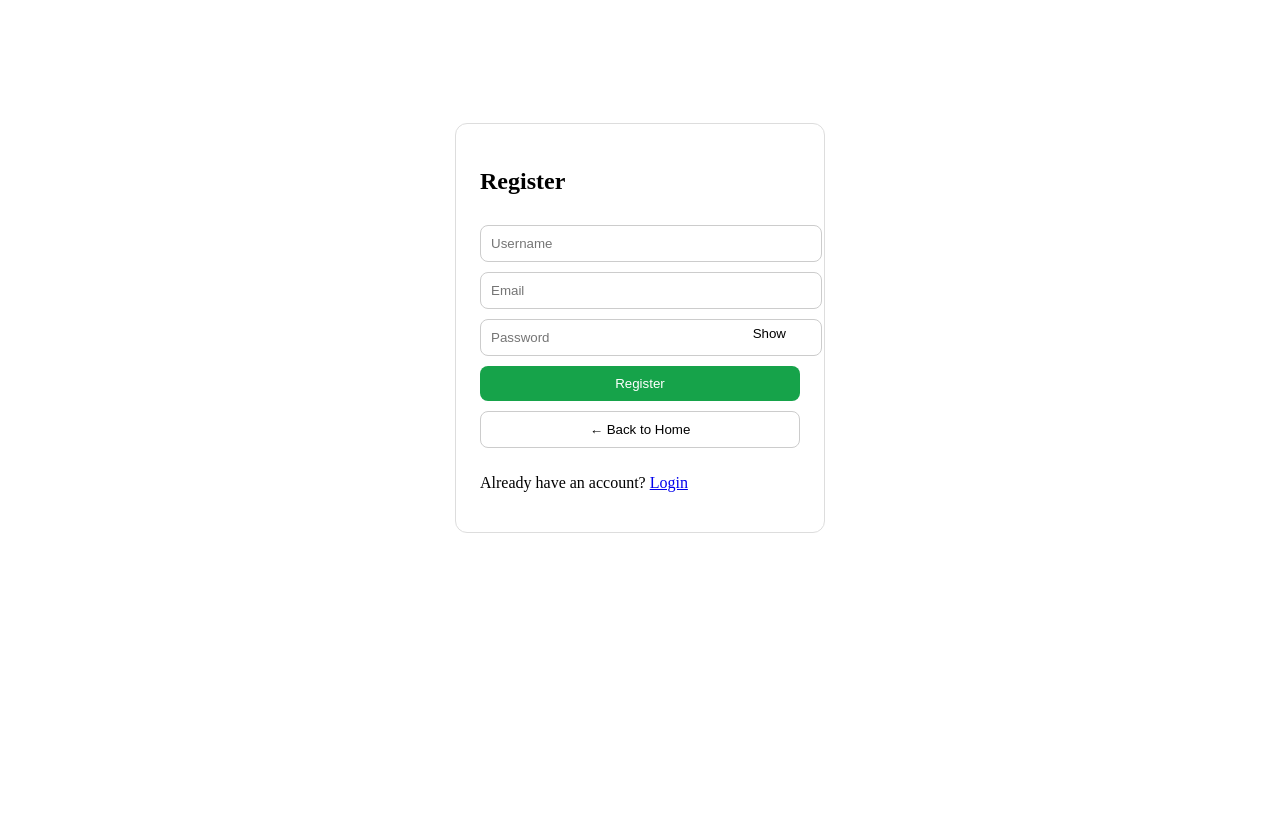
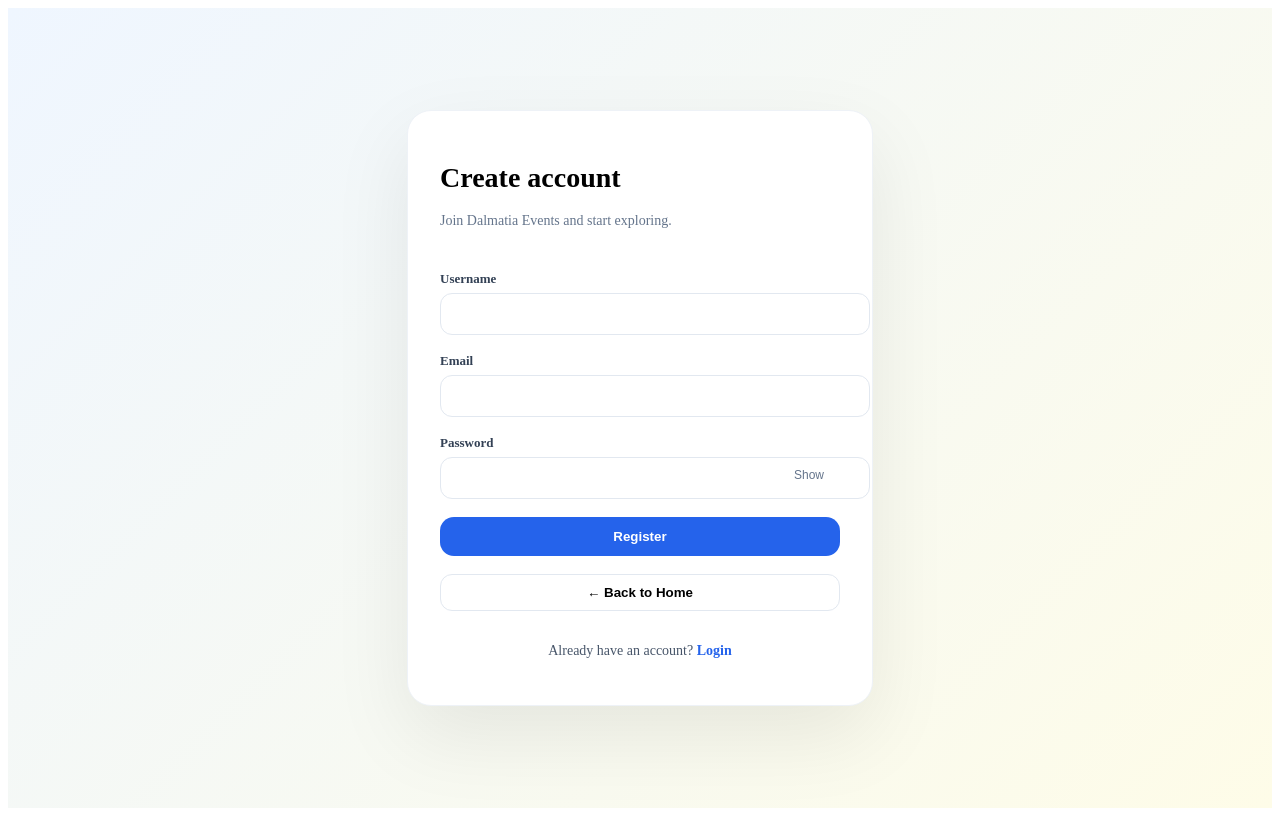
Before and after one commit to abato22/dalmatia_events, a React (Vite) app in the folder frontend/: page /register in a window 1280 px wide. Built offline with nearby package versions, Linux system fonts and the light colour scheme.

Commit message:
more design updates

```diff
--- a/frontend/src/pages/Explore.jsx
+++ b/frontend/src/pages/Explore.jsx
@@ -11,6 +11,17 @@ import {
   GeoJSON,
   useMap
 } from "react-leaflet";
+
+import "leaflet/dist/leaflet.css";
+
+const yellowPin = new L.Icon({
+  iconUrl: "https://raw.githubusercontent.com/pointhi/leaflet-color-markers/master/img/marker-icon-yellow.png",
+  shadowUrl: "https://unpkg.com/leaflet@1.9.4/dist/images/marker-shadow.png",
+  iconSize: [15, 25],
+  iconAnchor: [12, 31],
+  popupAnchor: [1, -34],
+  shadowSize: [21, 21]
+});
 
 const DALMATIA_BOUNDS = [
   [42.0, 14.8],
@@ -202,6 +213,7 @@ function Explore() {
                 event.location_point ? (
                   <Marker
                     key={event.id}
+                    icon={yellowPin}
                     position={[
                       event.location_point.coordinates[1],
                       event.location_point.coordinates[0]
--- a/frontend/src/pages/Login.jsx
+++ b/frontend/src/pages/Login.jsx
@@ -13,6 +13,7 @@ function Login() {
 
   const [loading, setLoading] = useState(false);
   const [showPassword, setShowPassword] = useState(false);
+  const [btnHover, setBtnHover] = useState(false);
 
   const handleChange = (e) => {
     setForm({
@@ -38,9 +39,7 @@ function Login() {
       );
 
       localStorage.setItem("token", res.data.token);
-
       toast.success("Welcome back 👋");
-
       navigate("/explore");
 
     } catch (err) {
@@ -53,26 +52,32 @@ function Login() {
   return (
     <div style={wrapper}>
       <form onSubmit={handleLogin} style={card}>
-        <h2>Login</h2>
 
+        <div style={header}>
+          <h1 style={title}>Welcome back</h1>
+          <p style={subtitle}>Login to continue exploring events.</p>
+        </div>
+
+        <div style={formGroup}>
+          <label style={label}>Username</label>
           <input
             name="username"
-          placeholder="Username"
             value={form.username}
             onChange={handleChange}
             style={input}
           />
+        </div>
 
+        <div style={formGroup}>
+          <label style={label}>Password</label>
           <div style={{ position: "relative" }}>
             <input
               name="password"
               type={showPassword ? "text" : "password"}
-            placeholder="Password"
               value={form.password}
               onChange={handleChange}
               style={input}
             />
-
             <button
               type="button"
               onClick={() => setShowPassword(!showPassword)}
@@ -81,8 +86,18 @@ function Login() {
               {showPassword ? "Hide" : "Show"}
             </button>
           </div>
+        </div>
 
-        <button disabled={loading} style={button}>
+        <button
+          disabled={loading}
+          style={{
+            ...primaryBtn,
+            background: btnHover ? DALMA_YELLOW : DALMA_BLUE,
+            color: btnHover ? "#0f172a" : "white"
+          }}
+          onMouseEnter={() => setBtnHover(true)}
+          onMouseLeave={() => setBtnHover(false)}
+        >
           {loading ? "Logging in..." : "Login"}
         </button>
 
@@ -94,9 +109,10 @@ function Login() {
           ← Back to Home
         </button>
 
-        <p>
-          No account? <Link to="/register">Register</Link>
+        <p style={registerText}>
+          No account? <Link to="/register" style={registerLink}>Register</Link>
         </p>
+
       </form>
     </div>
   );
@@ -104,55 +120,104 @@ function Login() {
 
 export default Login;
 
-/* styles */
+/* ================= COLORS ================= */
+
+const DALMA_BLUE = "#2563eb";
+const DALMA_YELLOW = "#facc15";
+
+/* ================= STYLES ================= */
 
 const wrapper = {
+  minHeight: "100vh",
   display: "flex",
   justifyContent: "center",
   alignItems: "center",
-  height: "80vh"
+  background: "linear-gradient(135deg,#eff6ff,#fefce8)"
 };
 
 const card = {
-  width: 320,
-  padding: 24,
-  border: "1px solid #ddd",
-  borderRadius: 12,
+  width: 380,
+  padding: 32,
+  borderRadius: 24,
+  background: "white",
+  boxShadow: "0 30px 80px rgba(0,0,0,0.08)",
+  border: "1px solid #eef2f7",
   display: "flex",
   flexDirection: "column",
-  gap: 10,
-  background: "white"
+  gap: 18
+};
+
+const header = {
+  marginBottom: 10
+};
+
+const title = {
+  fontSize: 28,
+  fontWeight: 800
+};
+
+const subtitle = {
+  color: "#64748b",
+  fontSize: 14
+};
+
+const formGroup = {
+  display: "flex",
+  flexDirection: "column",
+  gap: 6
+};
+
+const label = {
+  fontSize: 13,
+  fontWeight: 600,
+  color: "#334155"
 };
 
 const input = {
-  padding: 10,
-  borderRadius: 8,
-  border: "1px solid #ccc",
+  padding: "12px 14px",
+  borderRadius: 12,
+  border: "1px solid #e2e8f0",
+  fontSize: 14,
   width: "100%"
 };
 
-const button = {
-  padding: 10,
-  borderRadius: 8,
+const primaryBtn = {
+  padding: "12px",
+  borderRadius: 14,
   border: "none",
-  background: "#2563eb",
-  color: "white",
+  fontWeight: 700,
+  cursor: "pointer",
+  transition: "all .18s ease"
+};
+
+const secondaryBtn = {
+  padding: "10px",
+  borderRadius: 12,
+  border: "1px solid #e2e8f0",
+  background: "white",
+  fontWeight: 600,
   cursor: "pointer"
 };
 
-const secondaryBtn = {
-  padding: 10,
-  borderRadius: 8,
-  border: "1px solid #ccc",
-  background: "white",
-  cursor: "pointer"
+const registerText = {
+  textAlign: "center",
+  fontSize: 14,
+  color: "#475569"
+};
+
+const registerLink = {
+  color: DALMA_BLUE,
+  fontWeight: 600,
+  textDecoration: "none"
 };
 
 const eyeBtn = {
   position: "absolute",
-  right: 8,
-  top: 6,
+  right: 10,
+  top: 10,
   border: "none",
   background: "transparent",
-  cursor: "pointer"
+  cursor: "pointer",
+  fontSize: 12,
+  color: "#64748b"
 };
--- a/frontend/src/pages/MyEvents.jsx
+++ b/frontend/src/pages/MyEvents.jsx
@@ -10,6 +10,17 @@ import {
 import L from "leaflet";
 import "leaflet/dist/leaflet.css";
 import municipalitiesData from "../data/dalmatia-municipalities.json";
+
+import markerShadow from "leaflet/dist/images/marker-shadow.png";
+
+const yellowPin = new L.Icon({
+  iconUrl: "https://raw.githubusercontent.com/pointhi/leaflet-color-markers/master/img/marker-icon-yellow.png",
+  shadowUrl: markerShadow,
+  iconSize: [25, 41],
+  iconAnchor: [12, 41],
+  popupAnchor: [1, -34],
+  shadowSize: [41, 41]
+});
 
 function MyEvents() {
   const token = localStorage.getItem("token");
@@ -297,7 +308,7 @@ function CreateEventModal({ onClose, onCreated, editingEvent, onSaved }) {
     });
 
     return markerPosition ? (
-      <Marker position={markerPosition} />
+      <Marker position={markerPosition} icon={yellowPin} />
     ) : null;
   }
 
--- a/frontend/src/pages/Register.jsx
+++ b/frontend/src/pages/Register.jsx
@@ -14,6 +14,7 @@ function Register() {
 
   const [loading, setLoading] = useState(false);
   const [showPassword, setShowPassword] = useState(false);
+  const [btnHover, setBtnHover] = useState(false);
 
   const handleChange = (e) => {
     setForm({
@@ -44,9 +45,7 @@ function Register() {
       );
 
       localStorage.setItem("token", res.data.token);
-
       toast.success("Account created 🎉");
-
       navigate("/explore");
 
     } catch (err) {
@@ -59,35 +58,43 @@ function Register() {
   return (
     <div style={wrapper}>
       <form onSubmit={handleRegister} style={card}>
-        <h2>Register</h2>
 
+        <div style={header}>
+          <h1 style={title}>Create account</h1>
+          <p style={subtitle}>Join Dalmatia Events and start exploring.</p>
+        </div>
+
+        <div style={formGroup}>
+          <label style={label}>Username</label>
           <input
             name="username"
-          placeholder="Username"
             value={form.username}
             onChange={handleChange}
             style={input}
           />
+        </div>
 
+        <div style={formGroup}>
+          <label style={label}>Email</label>
           <input
             name="email"
             type="email"
-          placeholder="Email"
             value={form.email}
             onChange={handleChange}
             style={input}
           />
+        </div>
 
+        <div style={formGroup}>
+          <label style={label}>Password</label>
           <div style={{ position: "relative" }}>
             <input
               name="password"
               type={showPassword ? "text" : "password"}
-            placeholder="Password"
               value={form.password}
               onChange={handleChange}
               style={input}
             />
-
             <button
               type="button"
               onClick={() => setShowPassword(!showPassword)}
@@ -96,8 +103,18 @@ function Register() {
               {showPassword ? "Hide" : "Show"}
             </button>
           </div>
+        </div>
 
-        <button disabled={loading} style={button}>
+        <button
+          disabled={loading}
+          style={{
+            ...primaryBtn,
+            background: btnHover ? DALMA_YELLOW : DALMA_BLUE,
+            color: btnHover ? "#0f172a" : "white"
+          }}
+          onMouseEnter={() => setBtnHover(true)}
+          onMouseLeave={() => setBtnHover(false)}
+        >
           {loading ? "Creating..." : "Register"}
         </button>
 
@@ -109,9 +126,11 @@ function Register() {
           ← Back to Home
         </button>
 
-        <p>
-          Already have an account? <Link to="/login">Login</Link>
+        <p style={loginText}>
+          Already have an account?{" "}
+          <Link to="/login" style={loginLink}>Login</Link>
         </p>
+
       </form>
     </div>
   );
@@ -119,55 +138,104 @@ function Register() {
 
 export default Register;
 
-/* styles same as login */
+/* ================= COLORS ================= */
+
+const DALMA_BLUE = "#2563eb";
+const DALMA_YELLOW = "#facc15";
+
+/* ================= STYLES ================= */
 
 const wrapper = {
+  minHeight: "100vh",
   display: "flex",
   justifyContent: "center",
   alignItems: "center",
-  height: "80vh"
+  background: "linear-gradient(135deg,#eff6ff,#fefce8)"
 };
 
 const card = {
-  width: 320,
-  padding: 24,
-  border: "1px solid #ddd",
-  borderRadius: 12,
+  width: 400,
+  padding: 32,
+  borderRadius: 24,
+  background: "white",
+  boxShadow: "0 30px 80px rgba(0,0,0,0.08)",
+  border: "1px solid #eef2f7",
   display: "flex",
   flexDirection: "column",
-  gap: 10,
-  background: "white"
+  gap: 18
+};
+
+const header = {
+  marginBottom: 10
+};
+
+const title = {
+  fontSize: 28,
+  fontWeight: 800
+};
+
+const subtitle = {
+  color: "#64748b",
+  fontSize: 14
+};
+
+const formGroup = {
+  display: "flex",
+  flexDirection: "column",
+  gap: 6
+};
+
+const label = {
+  fontSize: 13,
+  fontWeight: 600,
+  color: "#334155"
 };
 
 const input = {
-  padding: 10,
-  borderRadius: 8,
-  border: "1px solid #ccc",
+  padding: "12px 14px",
+  borderRadius: 12,
+  border: "1px solid #e2e8f0",
+  fontSize: 14,
   width: "100%"
 };
 
-const button = {
-  padding: 10,
-  borderRadius: 8,
+const primaryBtn = {
+  padding: "12px",
+  borderRadius: 14,
   border: "none",
-  background: "#16a34a",
-  color: "white",
+  fontWeight: 700,
+  cursor: "pointer",
+  transition: "all .18s ease"
+};
+
+const secondaryBtn = {
+  padding: "10px",
+  borderRadius: 12,
+  border: "1px solid #e2e8f0",
+  background: "white",
+  fontWeight: 600,
   cursor: "pointer"
 };
 
-const secondaryBtn = {
-  padding: 10,
-  borderRadius: 8,
-  border: "1px solid #ccc",
-  background: "white",
-  cursor: "pointer"
+const loginText = {
+  textAlign: "center",
+  fontSize: 14,
+  color: "#475569"
+};
+
+const loginLink = {
+  color: DALMA_BLUE,
+  fontWeight: 600,
+  textDecoration: "none"
 };
 
 const eyeBtn = {
   position: "absolute",
-  right: 8,
-  top: 6,
+  right: 10,
+  top: 10,
   border: "none",
   background: "transparent",
-  cursor: "pointer"
+  cursor: "pointer",
+  fontSize: 12,
+  color: "#64748b"
 };
```
Also changed, not shown: 1 other file (tests, documents, lock files or other folders). Lines whose indentation alone changed are shown as unchanged.
